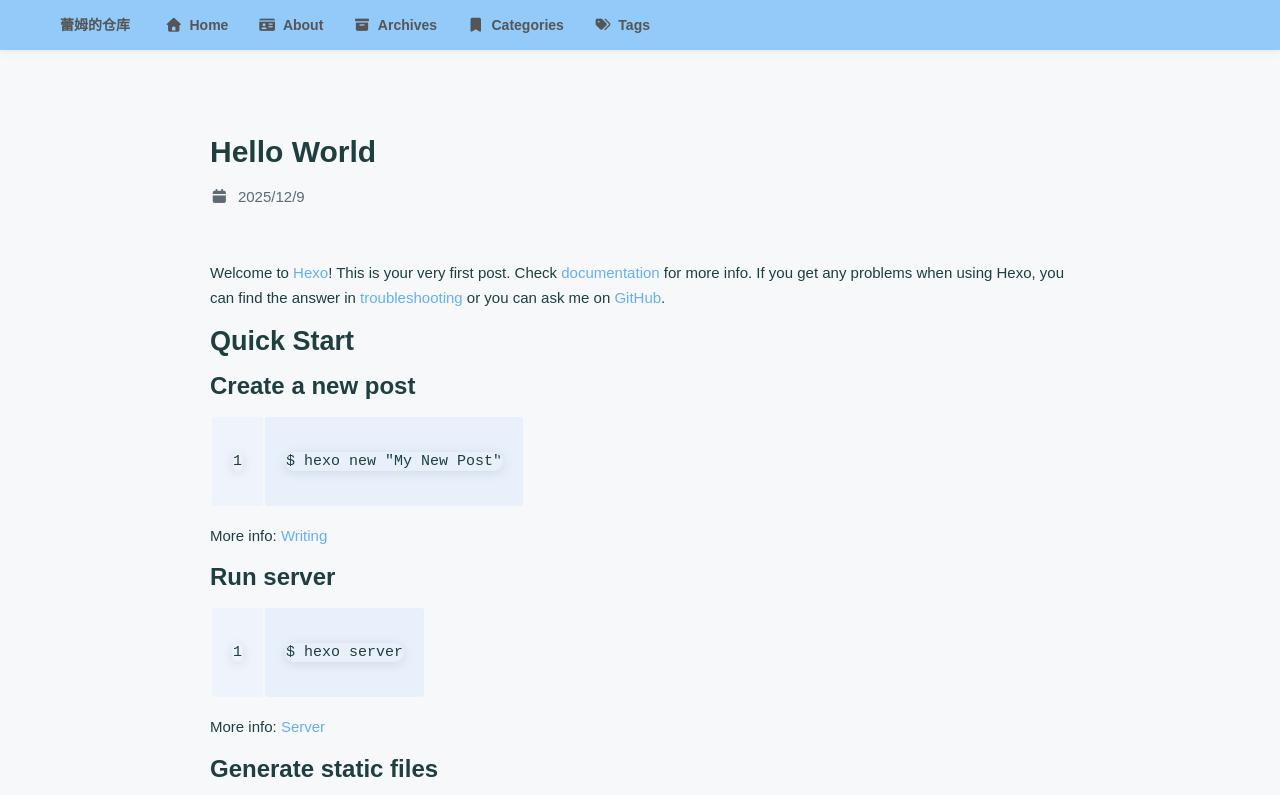
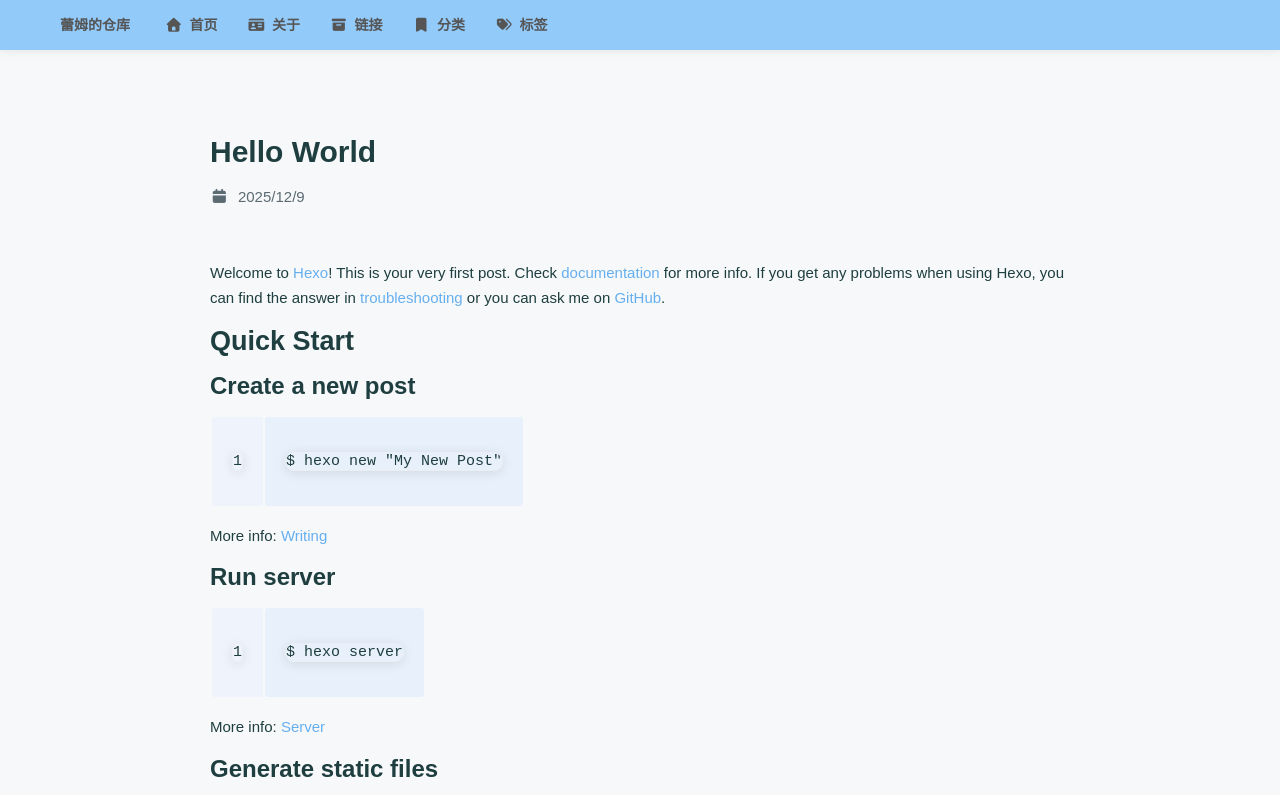
Before and after one commit to lanmei-letere/Lanmei-letere.github.io, a plain HTML site: page 2025/12/09/hello-world/index.html in a window 1280 px wide. Shown: the top 795 px of the page. Drawn offline with nearby package versions, Linux system fonts and the light colour scheme; a script that the page names is missing; a web font is replaced by a local one.

Commit message:
Site updated: 2025-12-11 20:54:49

```diff
--- a/2025/12/09/hello-world/index.html
+++ b/2025/12/09/hello-world/index.html
@@ -68,27 +68,27 @@
 
         <a href="/">
             <i class="fa-solid fa-house fa-fw"></i>
-            <span>&ensp;Home</span>
+            <span>&ensp;首页</span>
         </a>
 
         <a href="/about">
             <i class="fa-solid fa-id-card fa-fw"></i>
-            <span>&ensp;About</span>
+            <span>&ensp;关于</span>
         </a>
 
         <a href="/archives">
             <i class="fa-solid fa-box-archive fa-fw"></i>
-            <span>&ensp;Archives</span>
+            <span>&ensp;链接</span>
         </a>
 
         <a href="/categories">
             <i class="fa-solid fa-bookmark fa-fw"></i>
-            <span>&ensp;Categories</span>
+            <span>&ensp;分类</span>
         </a>
 
         <a href="/tags">
             <i class="fa-solid fa-tags fa-fw"></i>
-            <span>&ensp;Tags</span>
+            <span>&ensp;标签</span>
         </a>
 
     </nav>
@@ -105,7 +105,7 @@
                         <div style="min-width: 20px; max-width: 50px; width: 10%">
                             <i class="fa-solid fa-house fa-fw"></i>
                         </div>
-                        <div style="min-width: 100px; max-width: 150%; width: 20%">Home</div>
+                        <div style="min-width: 100px; max-width: 150%; width: 20%">首页</div>
                     </div>
                 </a>
 
@@ -114,7 +114,7 @@
                         <div style="min-width: 20px; max-width: 50px; width: 10%">
                             <i class="fa-solid fa-id-card fa-fw"></i>
                         </div>
-                        <div style="min-width: 100px; max-width: 150%; width: 20%">About</div>
+                        <div style="min-width: 100px; max-width: 150%; width: 20%">关于</div>
                     </div>
                 </a>
 
@@ -123,7 +123,7 @@
                         <div style="min-width: 20px; max-width: 50px; width: 10%">
                             <i class="fa-solid fa-box-archive fa-fw"></i>
                         </div>
-                        <div style="min-width: 100px; max-width: 150%; width: 20%">Archives</div>
+                        <div style="min-width: 100px; max-width: 150%; width: 20%">链接</div>
                     </div>
                 </a>
 
@@ -132,7 +132,7 @@
                         <div style="min-width: 20px; max-width: 50px; width: 10%">
                             <i class="fa-solid fa-bookmark fa-fw"></i>
                         </div>
-                        <div style="min-width: 100px; max-width: 150%; width: 20%">Categories</div>
+                        <div style="min-width: 100px; max-width: 150%; width: 20%">分类</div>
                     </div>
                 </a>
 
@@ -141,7 +141,7 @@
                         <div style="min-width: 20px; max-width: 50px; width: 10%">
                             <i class="fa-solid fa-tags fa-fw"></i>
                         </div>
-                        <div style="min-width: 100px; max-width: 150%; width: 20%">Tags</div>
+                        <div style="min-width: 100px; max-width: 150%; width: 20%">标签</div>
                     </div>
                 </a>
 
```
Also changed, not shown: archives/2025/12/index.html (+10 -10 lines), archives/2025/index.html (+10 -10 lines), archives/index.html (+10 -10 lines), index.html (+10 -10 lines).
